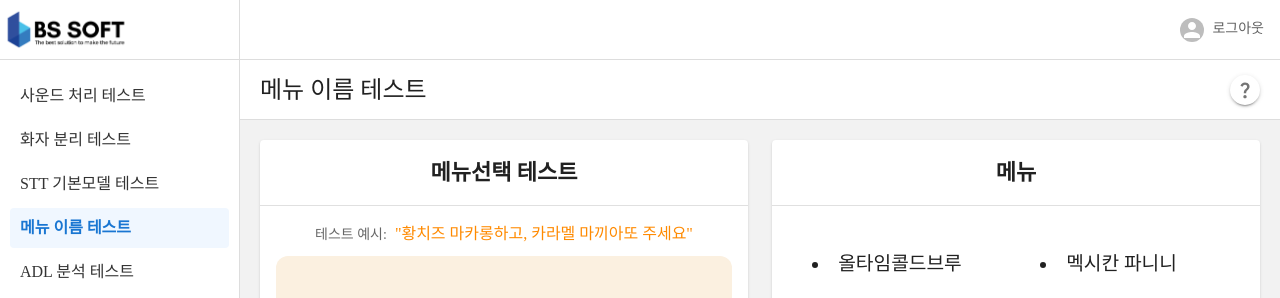
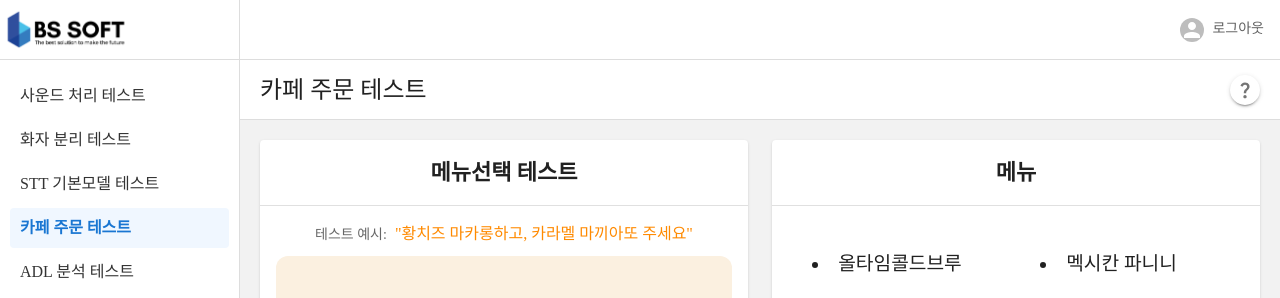
Before and after one commit to bssoft-dev/sound-test-web-2206, a React (Create React App) app: page /menu-test in a window 1280 px wide. Shown: the top 298 px of the page. Built offline with nearby package versions, Linux system fonts and the light colour scheme; no server answers; sample sign-in values are in the browser's storage; a web font is replaced by a local one.

Commit message:
feat: cafe order health check

```diff
--- a/src/components/AudioRecorder/AudioRecorder.jsx
+++ b/src/components/AudioRecorder/AudioRecorder.jsx
@@ -57,17 +57,17 @@ export default function AudioRecorder({ args, handleDataUpdate, recordIcon, btnS
             };
         } else {
             // 키오스크 페이지 health 체크
-            // axios.get('https://stt-cafe.bs-soft.co.kr/v1/speech/order')
-            // .then((response)=> {
-            //     console.log('response: ', response);
-            //     if(response.status === 200) {
-            //         setServerHealth(true);
-            //     }
-            // })
-            // .catch((error)=> {
-            //     console.log(error);
-            //     setServerHealth(false);
-            // })
+            axios.get('https://stt-cafe.bs-soft.co.kr/v1/version/menu')
+            .then((response)=> {
+                console.log('response: ', response);
+                if(response.status === 200) {
+                    setServerHealth(true);
+                }
+            })
+            .catch((error)=> {
+                console.log(error);
+                setServerHealth(false);
+            })
         }
 
         return () => {
--- a/src/components/Layout/SideNav/SideMenu.jsx
+++ b/src/components/Layout/SideNav/SideMenu.jsx
@@ -6,7 +6,7 @@ const links = [
     {name: '사운드 처리 테스트', url: '/sound-test' },
     {name: '화자 분리 테스트', url: '/bss-test' },
     {name: 'STT 기본모델 테스트', url: '/stt-test' },
-    {name: '메뉴 이름 테스트', url: '/menu-test' },
+    {name: '카페 주문 테스트', url: '/menu-test' },
     // {name: '로그인', url: '/login' },
     // {name: '오디오 스트리밍 테스트', url: '/audio-test' },
     // {name: '테스트', url: '/test' },
--- a/src/components/WaveSurferComp/WaveSurferComp.jsx
+++ b/src/components/WaveSurferComp/WaveSurferComp.jsx
@@ -110,7 +110,7 @@ export default function WaveSurferComp({ tempFile }) {
   return (<>
     <Grid>
       <Typography>
-        {tempFile ? tempFile.reckey : 'Adudio reckey'}
+        {tempFile ? tempFile.reckey : 'Audio reckey'}
       </Typography>
     </Grid>
     <Grid className={classes.wavesurferWrap}
--- a/src/pages/MenuNameTestPage.jsx
+++ b/src/pages/MenuNameTestPage.jsx
@@ -102,7 +102,7 @@ export default function MenuNameTestPage() {
   const [showMenu, setShowMenu] = useState(false);
 
   useEffect(() => {
-    setTitle('메뉴 이름 테스트');
+    setTitle('카페 주문 테스트');
   }, []);
   useEffect(() => {
     recordData && setTimeout(() => {
```
